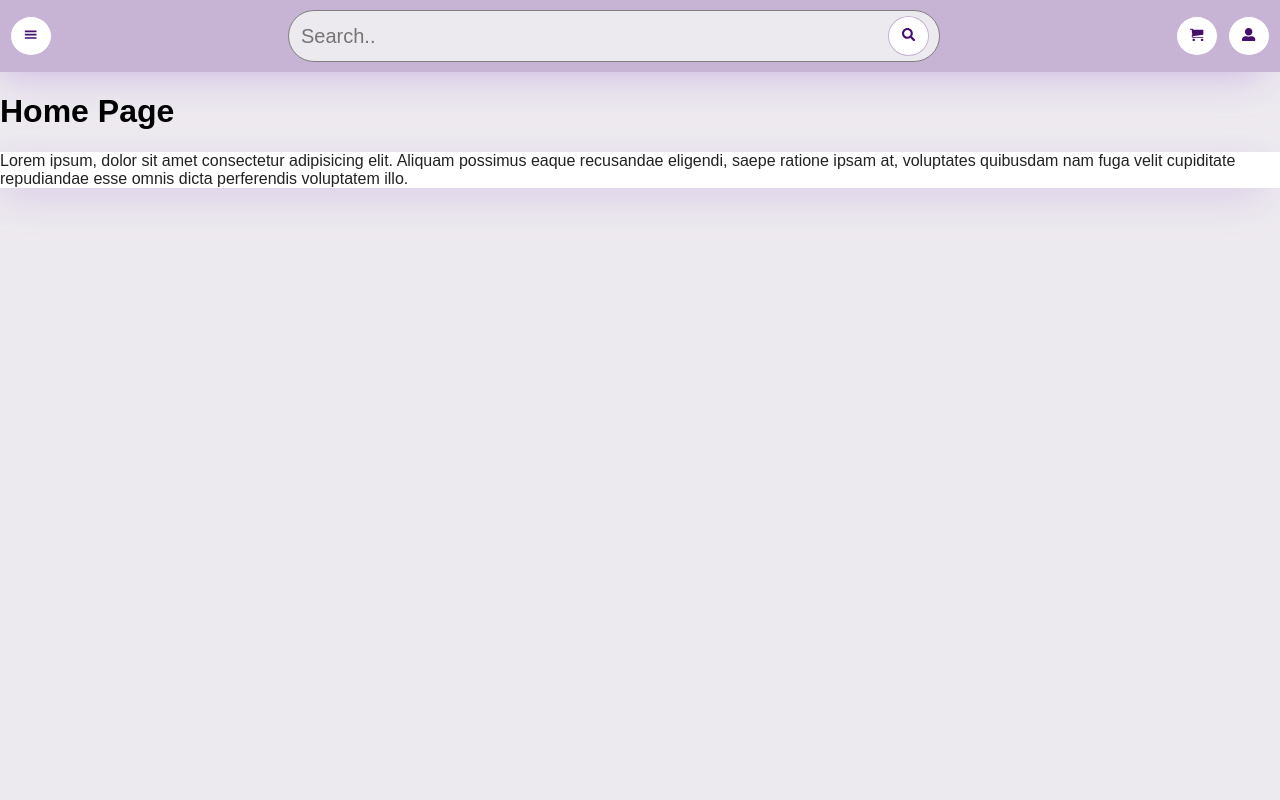
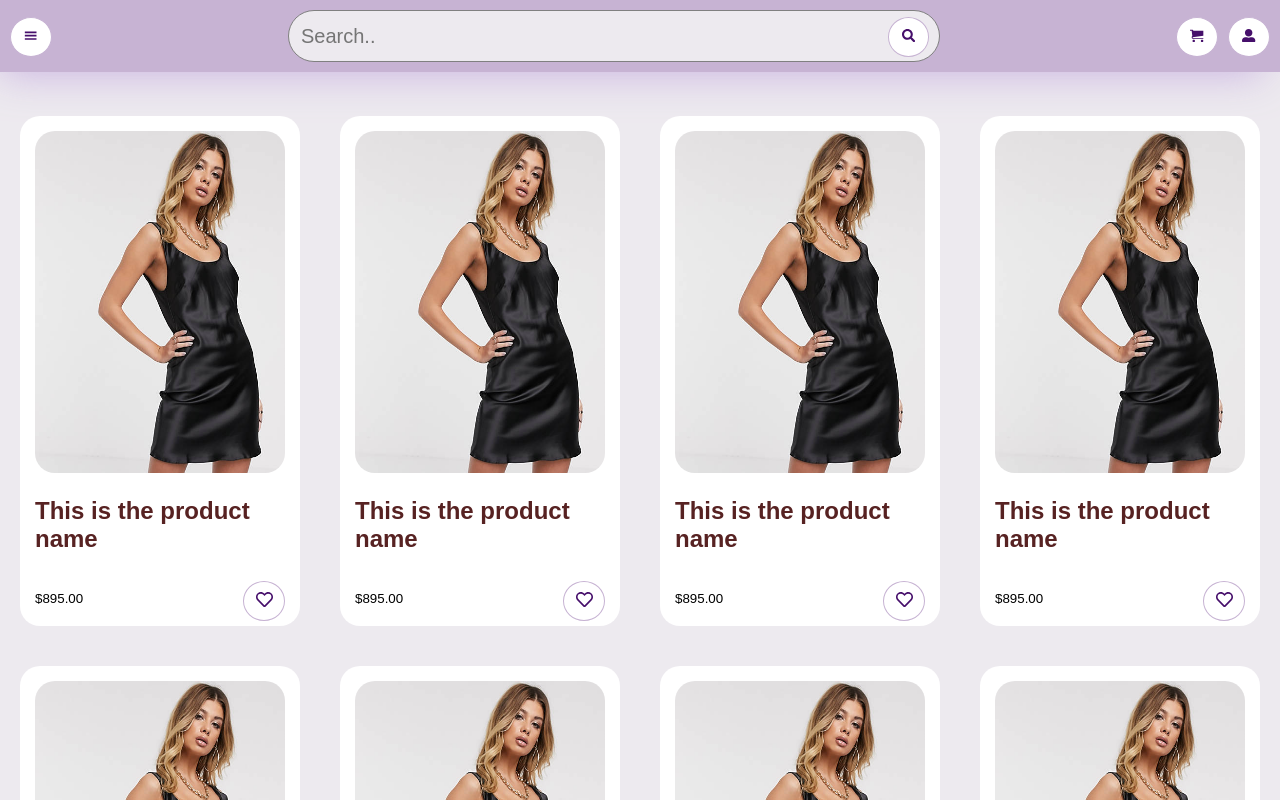
Before and after one commit to Emyboy/shopper_next, a Next.js app: page / in a window 1280 px wide. Shown: the top 800 px of the page. Built offline with nearby package versions, Linux system fonts and the light colour scheme; a web font is replaced by a local one.

Commit message:
added product card

```diff
--- a/components/Layout/Header/Header.styles.ts
+++ b/components/Layout/Header/Header.styles.ts
@@ -3,9 +3,9 @@ import styled from "styled-components";
 export const _Header = styled.div`
   background-color: ${props => props.theme.accent_color};
   padding: 10px;
+  z-index: 10;
+  justify-content: space-between;
   display: flex;
-  justify-content: space-between;
-  z-index: 10;
 `;
 
 export const IconBtn = styled.button`
@@ -16,6 +16,7 @@ export const IconBtn = styled.button`
   border: 1px solid ${(props) => props.theme.accent_color};
   cursor: pointer;
   background-color: white;
+  margin-top: 2px;
   &:hover {
     border: 1px solid ${(props) => props.theme.theme_color};
   }
--- a/components/Layout/Layout.tsx
+++ b/components/Layout/Layout.tsx
@@ -3,14 +3,14 @@ import Header from "./Header/Header";
 import SideNav from "./SideNav/SideNav";
 
 interface Props {
-  children: ReactElement[];
+  children: ReactElement[] | ReactElement;
 }
 
 export default function Layout({ children }: Props): ReactElement {
   const [showSideNav, setShowSideNav] = useState<boolean>(false);
   const toggleSideNav = () => {
-      setShowSideNav(!showSideNav)
-  }
+    setShowSideNav(!showSideNav);
+  };
 
   return (
     <div>
--- a/components/Layout/SearchInput/SearchInput.styles.ts
+++ b/components/Layout/SearchInput/SearchInput.styles.ts
@@ -37,7 +37,8 @@ export const SearchResults = styled.div`
     rgba(0, 0, 0, 0.06766456582633051) 70%,
     rgba(136, 136, 136, 0.0760679271708683) 88%,
     rgba(0, 0, 0, 0.227328431372549) 100%
-  );
+    );
+    z-index: 7;
   section {
     background: white;
     width: 90vw;
--- /dev/null
+++ b/components/ProductCard/ProductCardLG.tsx
@@ -0,0 +1,37 @@
+import React, { ReactElement } from "react";
+import styled from "styled-components";
+import Image from "next/image";
+import Flex from "../Styled/Flex";
+import { IconBtn } from "../Layout/Header/Header.styles";
+import { FaRegHeart } from "react-icons/fa";
+
+interface Props {}
+
+const Card = styled.div`
+  background-color: white;
+  height: 480px;
+  width: 250px;
+  margin: 20px;
+  border-radius: 20px;
+  padding: 15px;
+  img {
+    border-radius: 20px;
+  }
+`;
+
+export default function ProductCardLG({}: Props): ReactElement {
+  return (
+    <Card>
+      <Image src="/woman.jpg" width="300" height="410" />
+      <div>
+        <h2 className="text-muted">This is the product name</h2>
+        <Flex alignment="space-between">
+          <small style={{ alignSelf: "center" }}>$895.00</small>
+          <IconBtn style={{ marginTop: "4px" }}>
+            <FaRegHeart size={17} />
+          </IconBtn>
+        </Flex>
+      </div>
+    </Card>
+  );
+}
--- /dev/null
+++ b/components/Styled/Flex.tsx
@@ -0,0 +1,25 @@
+import React, { ReactElement } from "react";
+import styled from "styled-components";
+
+interface FlexProps {
+  children: ReactElement[] | ReactElement;
+  alignment?: string | "center" | "space-evenly" | "space-between";
+}
+
+const _Row = styled.div`
+  margin-top: 24px;
+  display: -ms-flexbox;
+  display: -webkit-flex;
+  display: flex;
+  -ms-flex-wrap: wrap;
+  -webkit-flex-wrap: wrap;
+  flex-wrap: wrap;
+  -ms-flex-pack: start;
+  -webkit-justify-content: ${(p: FlexProps) => p.alignment};
+  /* justify-content: flex-start; */
+  justify-content: ${(p: FlexProps) => p.alignment};
+`;
+
+export default function Flex({ children, alignment }: FlexProps): ReactElement {
+  return <_Row alignment={alignment}>{children}</_Row>;
+}
--- /dev/null
+++ b/components/Styled/Grid.tsx
@@ -0,0 +1,20 @@
+import React, { ReactElement } from "react";
+import styled from "styled-components";
+
+interface Props {
+  children: ReactElement[] | ReactElement;
+}
+
+const _Grid = styled.div`
+  display: grid;
+  grid-template-columns: repeat(6, 1fr);
+  grid-auto-rows: auto;
+  grid-gap: 0;
+  @media only screen and (max-width: 700px) {
+    grid-template-columns: repeat(auto-fit, minmax(240px, 2fr));
+  }
+`;
+
+export default function Grid({ children }: Props): ReactElement {
+  return <_Grid>{children}</_Grid>;
+}
--- a/pages/index.tsx
+++ b/pages/index.tsx
@@ -1,5 +1,8 @@
 import React, { ReactElement } from "react";
 import Layout from "../components/Layout/Layout";
+import ProductCardLG from "../components/ProductCard/ProductCardLG";
+import Flex from "../components/Styled/Flex";
+import Grid from "../components/Styled/Grid";
 
 interface Props {}
 
@@ -7,13 +10,18 @@ export default function index({}: Props): ReactElement {
   return (
     <div>
       <Layout>
-        <h1>Home Page</h1>
-        <div className="shadow text-muted bg-white">
-          Lorem ipsum, dolor sit amet consectetur adipisicing elit. Aliquam
-          possimus eaque recusandae eligendi, saepe ratione ipsam at, voluptates
-          quibusdam nam fuga velit cupiditate repudiandae esse omnis dicta
-          perferendis voluptatem illo.
-        </div>
+        <Flex alignment='center'>
+          <ProductCardLG />
+          <ProductCardLG />
+          <ProductCardLG />
+          <ProductCardLG />
+          <ProductCardLG />
+          <ProductCardLG />
+          <ProductCardLG />
+          <ProductCardLG />
+          <ProductCardLG />
+          <ProductCardLG />
+        </Flex>
       </Layout>
     </div>
   );
--- a/styles/global.css
+++ b/styles/global.css
@@ -29,7 +29,7 @@ html {
   color: var(--theme-color) !important;
 }
 .text-muted {
-  color: #222222;
+  color: #572222;
 }
 .bg-white {
   background-color: white !important;
@@ -37,7 +37,16 @@ html {
 .bg-accent {
   background-color: var(--theme-color-accent);
 }
-/* ============================================================= */
+/* =====================================W======================== */
 .shadow {
   box-shadow: -9px 11px 40px -9px rgba(189, 160, 220, 0.75) !important;
 }
+.mobile-hide {
+  display: none;
+}
+
+@media only screen and (max-width: 600px) {
+  .mobile-hide {
+    display: none;
+  }
+}
```
Also changed, not shown: public/woman.jpg (added).
